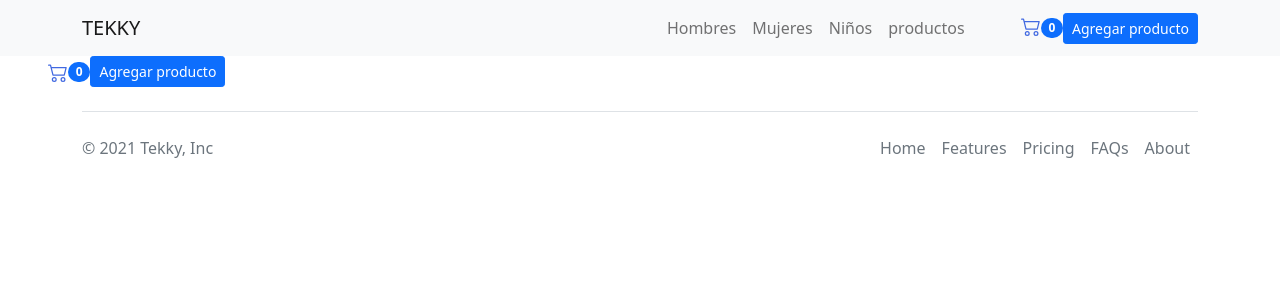
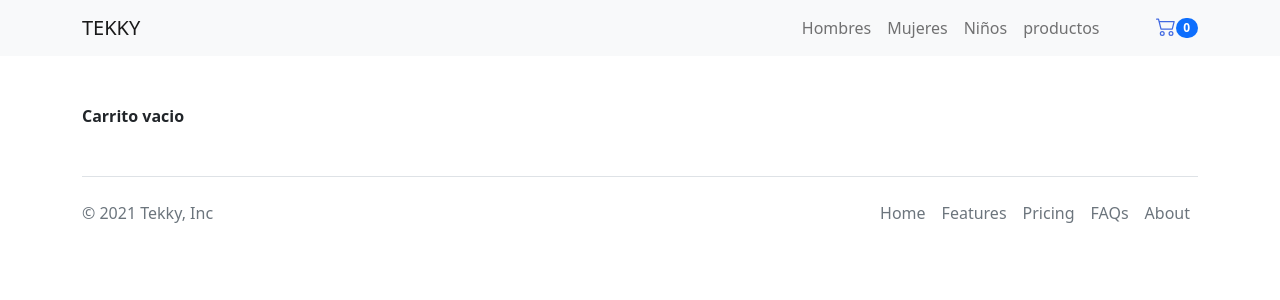
Before and after one commit to danraf77/Appreactjs, a React (Create React App) app: page /cart in a window 1280 px wide. Shown: the top 300 px of the page. Built offline with nearby package versions, Linux system fonts and the light colour scheme.

Commit message:
Tekky - dante huaman

```diff
--- a/src/App.js
+++ b/src/App.js
@@ -1,6 +1,6 @@
 import Header from "./components/header/Header"
 import Footer from "./components/footer/Footer"
-import CartWidget from "./components/header/CartWidget"
+import Cart from "./components/container/Cart"
 import ItemListContainer from "./components/container/ItemListContainer"
 import ItemDetailContainer from "./components/container/ItemDetailContainer"
 import {BrowserRouter, Route, Switch} from 'react-router-dom'
@@ -16,7 +16,7 @@ const App = () => {
         <Route path="/" component={ItemListContainer} exact/>
         <Route path="/categoria/:id" component={ItemListContainer}/>
         <Route path="/productos/:id" component={ItemDetailContainer}/>
-        <Route path="/cart" component={CartWidget}/>
+        <Route path="/cart" component={Cart}/>
         </Switch>
         <Footer />
 
--- /dev/null
+++ b/src/components/container/Cart.js
@@ -0,0 +1,19 @@
+
+const Cart = () => {
+    return (
+        <>
+
+              <div className="container">
+                <div className="d-flex align-items-center mt-5 mb-5">
+                <strong>Carrito vacio</strong>
+
+                </div>
+                </div>
+
+
+
+        </>
+
+    )
+}
+export default Cart
--- a/src/components/container/ItemCount.js
+++ b/src/components/container/ItemCount.js
@@ -1,10 +1,11 @@
 import {useState} from "react"
 import './ItemCount.css';
 import ItemCountlogo from './ItemCount.png';
+import {Link} from "react-router-dom"
 
 
 
-const ItemCount = ({ stock, initial, onAdd }) => {
+const ItemCount = ({ stock, initial}) => {
     const [contador, setContador] = useState(1)
 
     const sumar = () => {
@@ -19,6 +20,11 @@ const ItemCount = ({ stock, initial, onAdd }) => {
         }
         setContador(contador-1);
     }
+    const [cart, setCart] = useState(0)
+    const onAdd = () => {
+    setCart(cart+contador);
+    setContador(0);
+      }
 
     return (
 
@@ -31,6 +37,8 @@ const ItemCount = ({ stock, initial, onAdd }) => {
              </div>
              <div className="text-center mt-2">
              <button type="button" onClick={onAdd} className="btn btn-primary btn-sm">Agregar producto</button>
+             <p>{cart} agregados</p>
+             <Link class="btn btn-outline-secondary" to="/cart" role="button">terminar mi compra </Link>
              </div>
 
 
--- a/src/components/container/ItemDetail.js
+++ b/src/components/container/ItemDetail.js
@@ -1,6 +1,10 @@
 import './ItemCount.css';
 import ItemCount from './ItemCount';
+import { useState } from 'react';
+
 const ItemDetail = ({title, image, price, description, category}) => {
+
+
     return (
         <>
 
@@ -13,7 +17,7 @@ const ItemDetail = ({title, image, price, description, category}) => {
                     <p class="card-text">{description}</p>
                     <p class="card-text">{category}</p>
                     <p>US$ {price}</p>
-                    <ItemCount />
+                    <ItemCount/>
 
 
                 </div>
--- a/src/components/header/CartWidget.js
+++ b/src/components/header/CartWidget.js
@@ -12,7 +12,7 @@ const CartWidget = () => {
 
 
               <span className="ms-5 pb-2"><Cart2 color="royalblue" size={20}/></span><span className="badge rounded-pill bg-primary">{cart}</span>
-              <button type="button" onClick={onAdd} className="btn btn-primary btn-sm">Agregar producto</button>
+
         </>
 
     )
```
